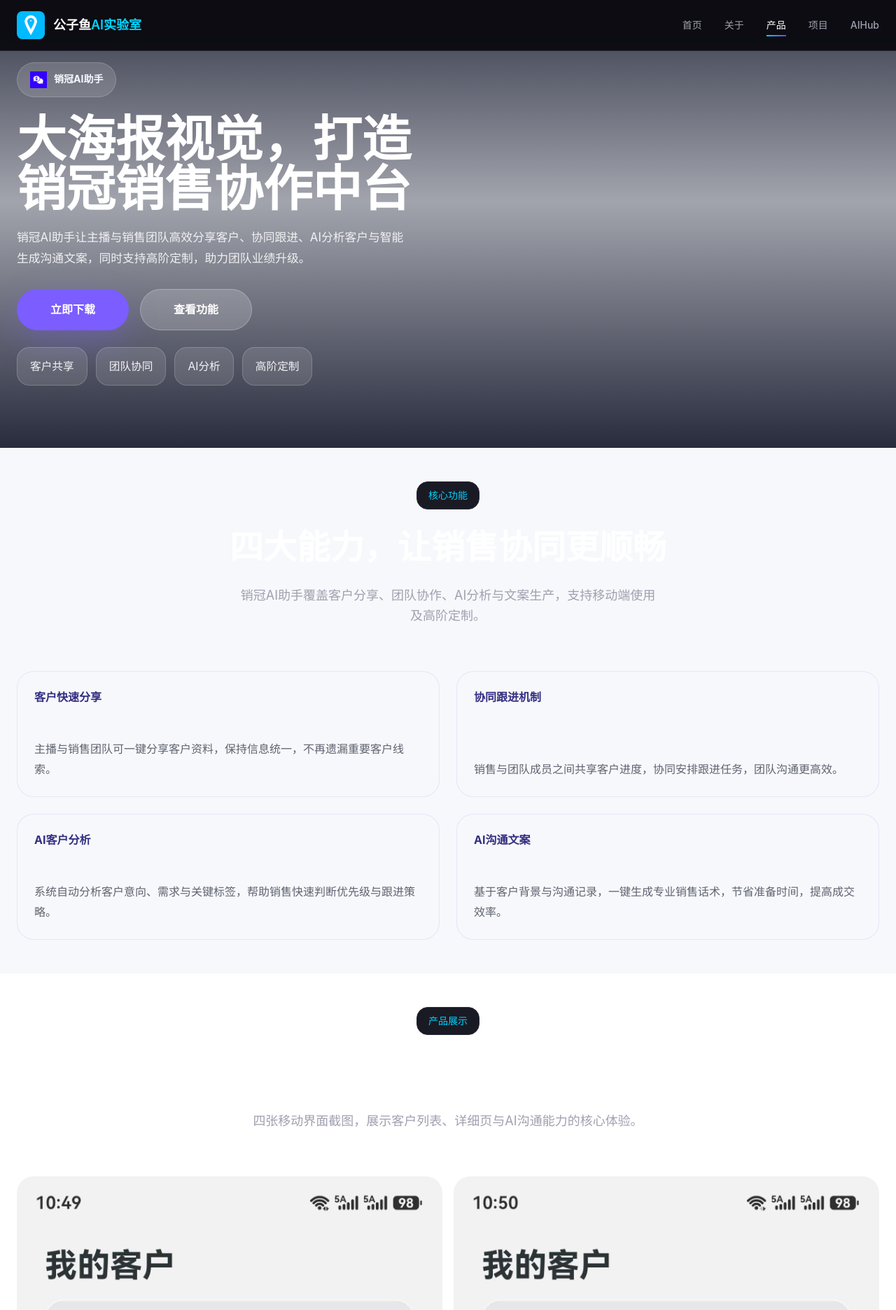
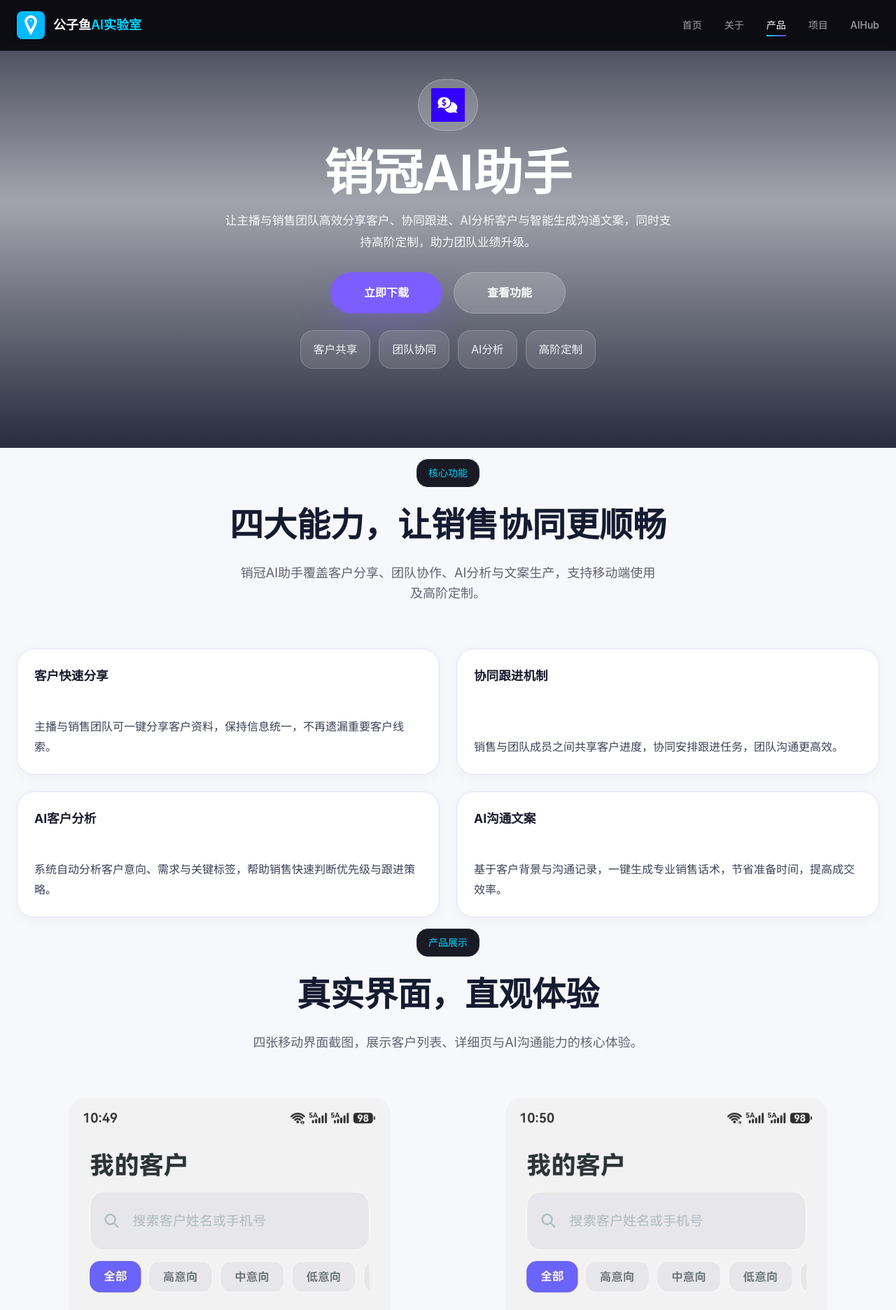
Before and after one commit to xprocessing/gongziyu.com, a PHP site: page /products/xiaoguanai.html in a window 1280 px wide. Shown: the top 1872 px of the page at 70% size. Run offline with PHP 8.4, Linux system fonts and the light colour scheme.

Commit message:
1111
Co-authored-by: Copilot <copilot@github.com>

```diff
--- a/assets/styles.css
+++ b/assets/styles.css
@@ -408,7 +408,7 @@ ul {
   border-radius: var(--radius-xl);
   font-size: var(--font-sm);
   color: var(--primary);
-  margin-bottom: var(--space-4);
+  margin: var(--space-4);
 }
 
 .section-title {
--- a/products/xiaoguanai.html
+++ b/products/xiaoguanai.html
@@ -9,37 +9,36 @@
   <style>
     body { background: #f7f8fb; }
     .page-hero { min-height: 640px; display: grid; align-items: center; background: linear-gradient(180deg, rgba(4, 8, 28, 0.8), rgba(4, 8, 28, 0.35) 45%, rgba(4, 8, 28, 0.85)); }
-    .page-hero .hero-inner { display: grid; gap: 30px; grid-template-columns: minmax(0, 1.05fr) 0.95fr; align-items: center; }
+    .page-hero .hero-inner { display: grid; gap: 30px; justify-items: center; text-align: center; max-width: 960px; margin: 0 auto; }
     .page-hero h1 { font-size: clamp(3rem, 6vw, 4.4rem); line-height: 1.02; margin-bottom: 18px; color: #ffffff; }
-    .page-hero p { max-width: 560px; color: rgba(255,255,255,0.88); font-size: 1.05rem; line-height: 1.8; margin-bottom: 24px; }
-    .hero-badge { display: inline-flex; align-items: center; gap: 10px; padding: 12px 18px; border-radius: 999px; background: rgba(255,255,255,0.14); color: #f8f8ff; font-weight: 700; margin-bottom: 24px; backdrop-filter: blur(10px); border: 1px solid rgba(255,255,255,0.18); }
-    .hero-meta { display: flex; flex-wrap: wrap; gap: 12px; margin-top: 24px; }
+    .page-hero p { max-width: 640px; color: rgba(255,255,255,0.92); font-size: 1.05rem; line-height: 1.8; margin: 0 auto 24px; }
+    .hero-badge { display: inline-flex; align-items: center; gap: 10px; padding: 12px 18px; border-radius: 999px; background: rgba(255,255,255,0.18); color: #ffffff; font-weight: 700; margin-bottom: 24px; backdrop-filter: blur(10px); border: 1px solid rgba(255,255,255,0.24); }
+    .hero-meta { display: flex; flex-wrap: wrap; gap: 12px; justify-content: center; margin-top: 24px; }
     .hero-meta span { display: inline-flex; align-items: center; gap: 8px; background: rgba(255,255,255,0.12); border: 1px solid rgba(255,255,255,0.18); padding: 14px 18px; border-radius: 18px; color: rgba(255,255,255,0.92); font-size: 0.98rem; }
-    .hero-preview { position: relative; width: min(100%, 500px); margin: 0 auto; }
-    .hero-preview img { width: 100%; border-radius: 32px; box-shadow: 0 34px 100px rgba(1, 10, 40, 0.35); }
-    .hero-actions { display: flex; flex-wrap: wrap; gap: 16px; margin-top: 28px; }
+    .section-title { color: #151b30; }
+    .section-subtitle { color: #5f6371; }
+    .hero-actions { display: flex; flex-wrap: wrap; gap: 16px; justify-content: center; margin-top: 28px; }
     .hero-actions a { display: inline-flex; align-items: center; justify-content: center; min-width: 160px; padding: 16px 24px; border-radius: 999px; font-weight: 700; text-decoration: none; transition: transform .2s ease, box-shadow .2s ease; }
     .hero-actions a.primary { background: #7c5dff; color: #fff; box-shadow: 0 18px 45px rgba(124, 93, 255, 0.28); }
     .hero-actions a.secondary { background: rgba(255,255,255,0.18); color: #fff; border: 1px solid rgba(255,255,255,0.25); }
     .hero-actions a:hover { transform: translateY(-2px); }
-    .page-section { padding: 48px 0; }
-    .page-section:nth-of-type(odd) { background: #fff; }
+    .hero-preview { display: none; }
     .section-grid { display: grid; gap: 24px; grid-template-columns: repeat(2, minmax(0, 1fr)); }
-    .feature-card { background: #f7f8fb; border: 1px solid rgba(105, 91, 255, 0.12); border-radius: 24px; padding: 24px; min-height: 180px; display: flex; flex-direction: column; justify-content: space-between; }
-    .feature-card strong { font-size: 1rem; color: #332e82; margin-bottom: 10px; display: block; }
-    .feature-card p { color: #5f6371; line-height: 1.8; margin: 0; }
-    .screenshot-grid { display: grid; gap: 16px; grid-template-columns: repeat(2, minmax(0, 1fr)); }
-    .screenshot-grid img { width: 100%; border-radius: 24px; display: block; }
-    .download-card { display: grid; gap: 24px; grid-template-columns: 1.3fr 0.95fr; align-items: center; padding: 28px; border-radius: 28px; background: linear-gradient(180deg, rgba(72, 56, 255, 0.12), rgba(82, 185, 255, 0.08)); border: 1px solid rgba(72, 56, 255, 0.14); }
-    .download-card .download-info h2 { margin: 0 0 14px; font-size: 1.65rem; }
-    .download-card .download-info p { margin: 0; color: #424b6a; line-height: 1.8; }
+    .feature-card { background: #ffffff; border: 1px solid rgba(105, 91, 255, 0.18); border-radius: 24px; padding: 24px; min-height: 180px; display: flex; flex-direction: column; justify-content: space-between; box-shadow: 0 4px 20px rgba(0,0,0,0.04); }
+    .feature-card strong { font-size: 1.1rem; color: #1a1a2e; margin-bottom: 12px; display: block; }
+    .feature-card p { color: #3b4257; line-height: 1.8; margin: 0; }
+    .screenshot-grid { display: grid; gap: 16px; grid-template-columns: repeat(2, minmax(0, 1fr)); justify-content: center; }
+    .screenshot-grid img { width: 100%; max-width: 460px; border-radius: 24px; display: block; margin: 0 auto; }
+    .download-card { display: grid; gap: 24px; grid-template-columns: 1.3fr 0.95fr; align-items: center; padding: 28px; border-radius: 28px; background: rgba(255,255,255,0.98); border: 1px solid rgba(124, 110, 255, 0.18); }
+    .download-card .download-info h2 { margin: 0 0 14px; font-size: 1.65rem; color: #16314d; }
+    .download-card .download-info p { margin: 0; color: #4f5871; line-height: 1.8; }
     .download-qr { display: grid; justify-items: center; gap: 16px; }
     .download-qr img { width: 140px; border-radius: 24px; border: 1px solid rgba(0,0,0,0.08); }
     .download-qr small { color: #5f6371; }
     .feature-list { display: grid; gap: 18px; }
-    .feature-list li { display: flex; gap: 14px; align-items: flex-start; color: #424b6a; line-height: 1.7; }
+    .feature-list li { display: flex; gap: 14px; align-items: flex-start; color: #3b4257; line-height: 1.7; }
     .feature-list li::before { content: '✓'; color: #5f3fe8; font-weight: 700; margin-top: 3px; }
-    .page-footer { padding: 36px 0 64px; text-align: center; color: #6c7284; font-size: 0.95rem; }
+    .page-footer { padding: 36px 0 64px; text-align: center; background: #f4f6fb; color: #5f6778; font-size: 0.95rem; }
     @media (max-width: 900px) {
       .page-hero .hero-inner, .section-grid, .download-card { grid-template-columns: 1fr; }
       .hero-meta { justify-content: start; }
@@ -78,11 +77,11 @@
     <section class="page-hero">
       <div class="container hero-inner">
         <div>
-          <span class="hero-badge"><img src="../assets/xiaoguanai/icon.png" alt="销冠AI助手图标" width="24" height="24">销冠AI助手</span>
-          <h1>大海报视觉，打造销冠销售协作中台</h1>
-          <p>销冠AI助手让主播与销售团队高效分享客户、协同跟进、AI分析客户与智能生成沟通文案，同时支持高阶定制，助力团队业绩升级。</p>
+          <span class="hero-badge"><img src="../assets/xiaoguanai/icon.png" alt="销冠AI助手图标" width="48" height="48"></span>
+          <h1>销冠AI助手</h1>
+          <p>让主播与销售团队高效分享客户、协同跟进、AI分析客户与智能生成沟通文案，同时支持高阶定制，助力团队业绩升级。</p>
           <div class="hero-actions">
-            <a href="assets/xiaoguanai/xiaoguanai.apk" class="primary" download>立即下载</a>
+            <a href="../assets/xiaoguanai/xiaoguanai.apk" class="primary" download>立即下载</a>
             <a href="#features" class="secondary">查看功能</a>
           </div>
           <div class="hero-meta">
@@ -91,9 +90,6 @@
             <span>AI分析</span>
             <span>高阶定制</span>
           </div>
-        </div>
-        <div class="hero-preview">
-
         </div>
       </div>
     </section>
@@ -162,7 +158,7 @@
         <div class="section-header">
           <span class="section-tag">定制优势</span>
           <h2 class="section-title">AI高阶定制，让销冠更进一步</h2>
-          <p class="section-subtitle">为销售团队提供专属定制能力，支持客户标签、沟通风格、销售策略与专属分析模型的深度定制。</p>
+          <p class="section-subtitle">为销售团队提供专属定制能力，支持数据补充，沟通风格、销售策略与专属分析模型的深度定制。</p>
         </div>
         <ul class="feature-list">
           <li>专属AI模型配置：适配团队销售风格与行业需求。</li>
```
